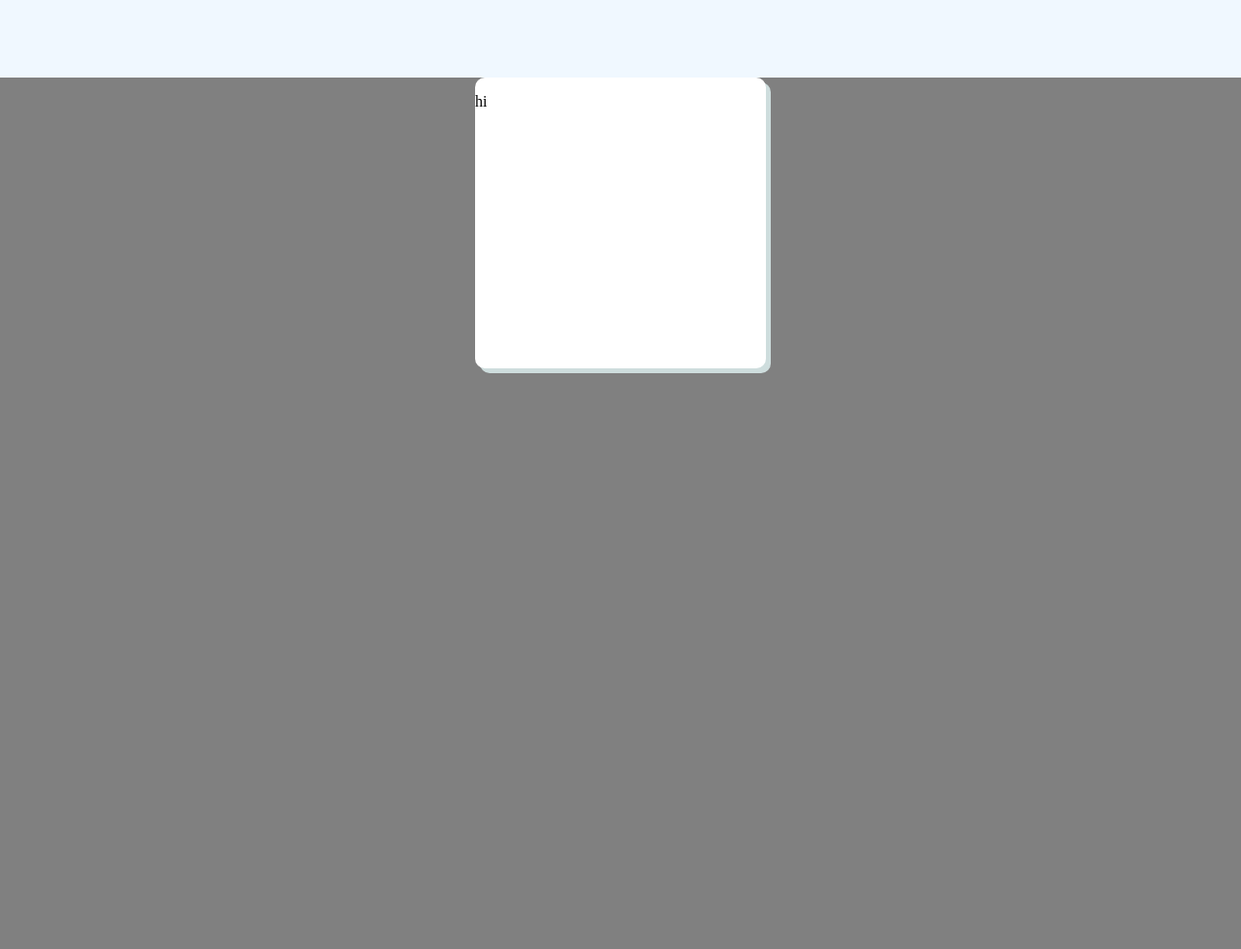
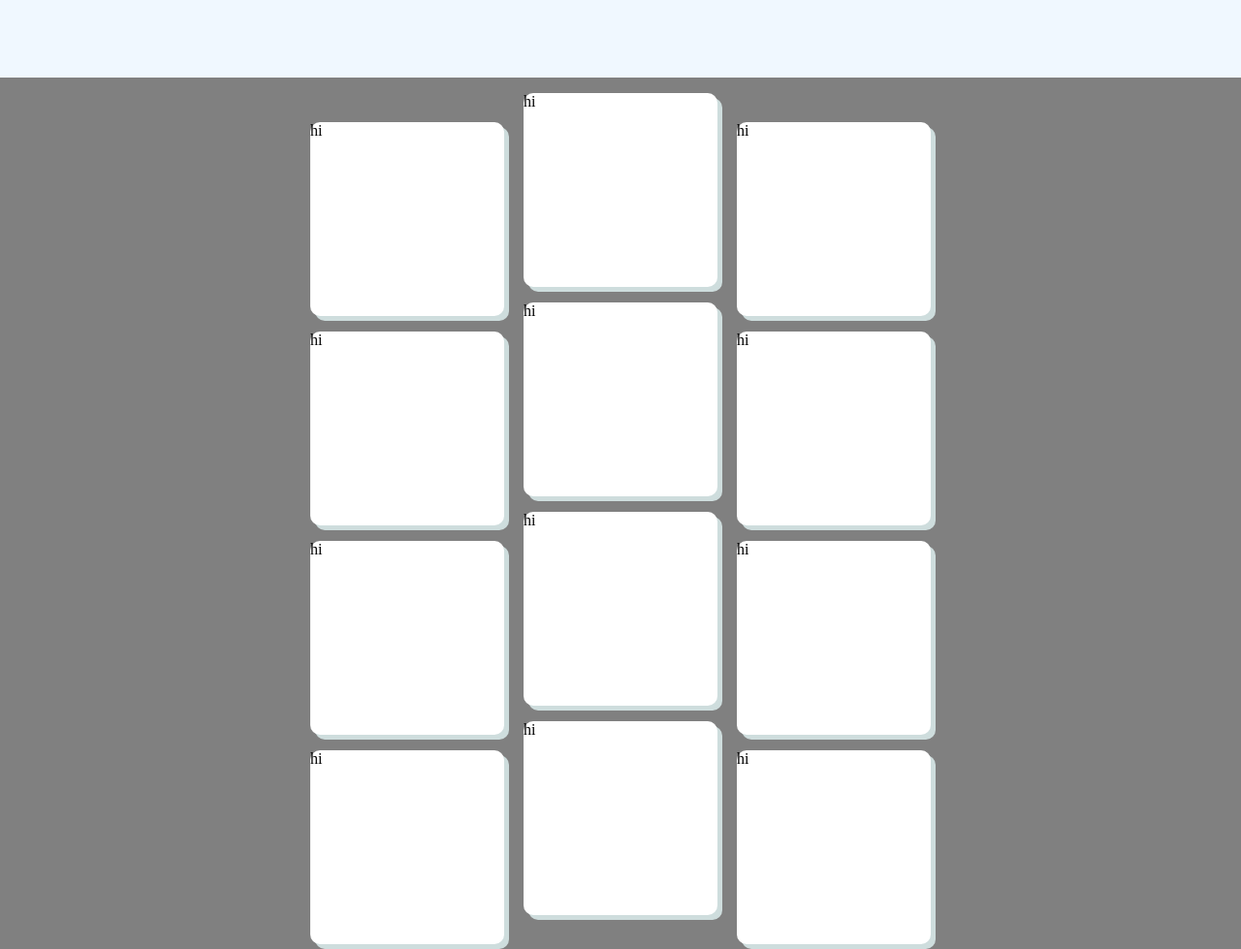
Before and after one commit to sulphemi/veryCoolWebDevRepo, a plain HTML site: page final/index.html in a window 1280 px wide. Shown: the part 720-1699 px from the top of the page at 97% size. Before the commit the page ends 1105 px from the top, so only its background shows below. Drawn offline with Linux system fonts and the light colour scheme.

Commit message:
prettified rows

```diff
--- a/final/index.html
+++ b/final/index.html
@@ -19,22 +19,33 @@
     <style>
         .portfolio-content {
             display: flex;
+            flex-direction: row;
             justify-content: center;
         }
 
+        .portfolio-column:nth-child(odd) {
+            margin-top: 30px;
+        }
+
         .portfolio-box {
-            width: 300px;
-            height: 300px;
+            margin: 10px;
+            width: 200px;
+            height: 200px;
             background-color: white;
             border-radius: 10px;
+            transition: all 0.2s ease;
+        }
+
+        .portfolio-box:hover {
+            background-color: lightgray;
         }
 
         /* faux drop shadow for box */
         .portfolio-box::before {
             content: "";
             position: absolute;
-            width: 300px;
-            height: 300px;
+            width: 200px;
+            height: 200px;
             background-color: rgb(206, 221, 221);
             border-radius: 10px;
             transform: translate(5px, 5px);
@@ -74,8 +85,49 @@
     </div>
 
     <div class="portfolio-content">
-        <div class="portfolio-box">
-            <p>hi</p>
+        <div class="portfolio-column">
+            <div class="portfolio-box">
+                <p>hi</p>
+            </div>
+            <div class="portfolio-box">
+                <p>hi</p>
+            </div>
+            <div class="portfolio-box">
+                <p>hi</p>
+            </div>
+            <div class="portfolio-box">
+                <p>hi</p>
+            </div>
+        </div>
+
+        <div class="portfolio-column">
+            <div class="portfolio-box">
+                <p>hi</p>
+            </div>
+            <div class="portfolio-box">
+                <p>hi</p>
+            </div>
+            <div class="portfolio-box">
+                <p>hi</p>
+            </div>
+            <div class="portfolio-box">
+                <p>hi</p>
+            </div>
+        </div>
+
+        <div class="portfolio-column">
+            <div class="portfolio-box">
+                <p>hi</p>
+            </div>
+            <div class="portfolio-box">
+                <p>hi</p>
+            </div>
+            <div class="portfolio-box">
+                <p>hi</p>
+            </div>
+            <div class="portfolio-box">
+                <p>hi</p>
+            </div>
         </div>
     </div>
 </body>
```
